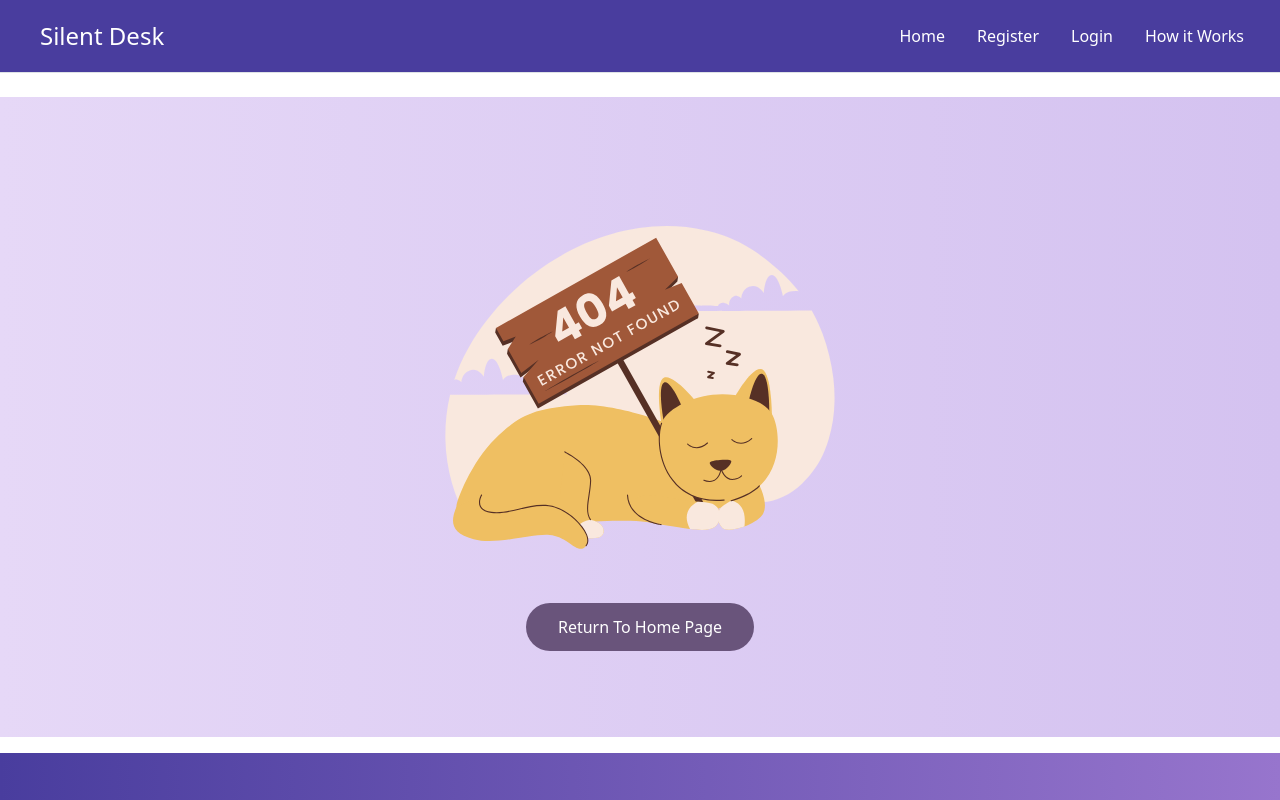
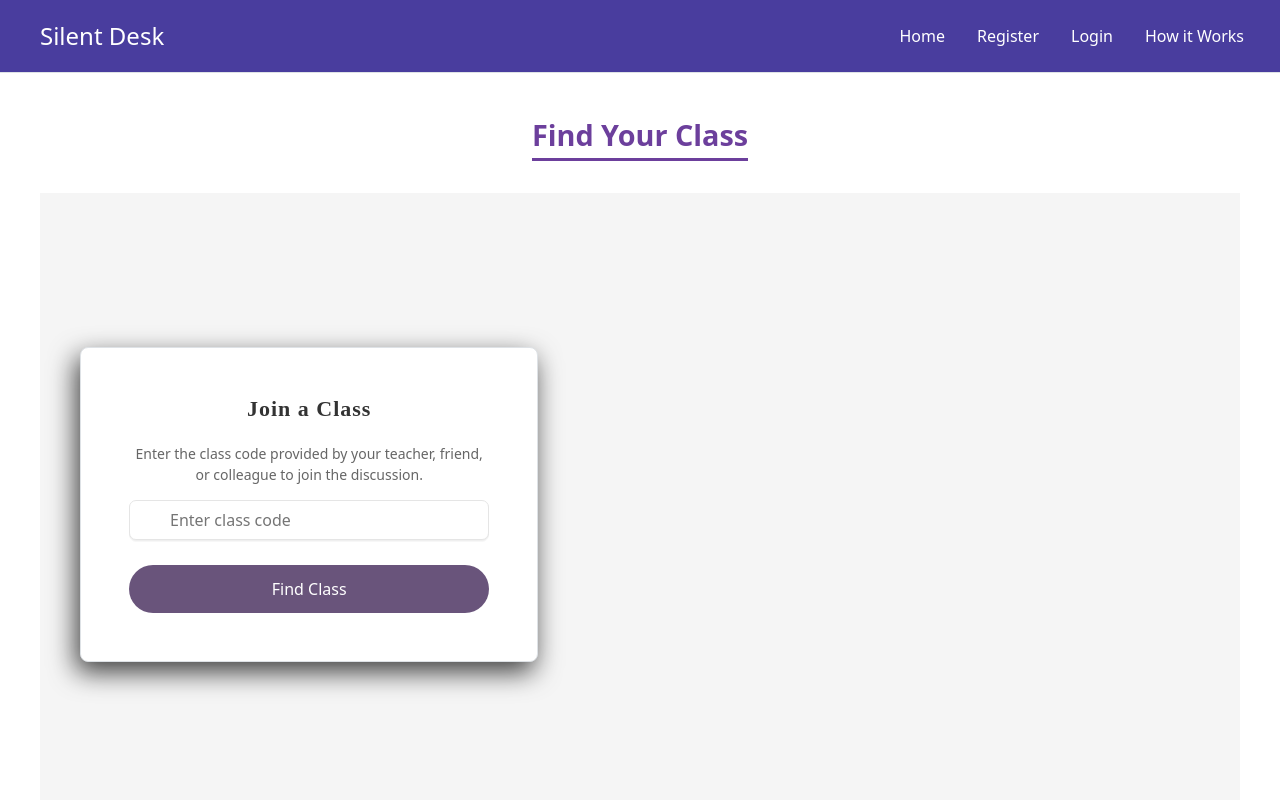
Before and after one commit to madihamalghani/frontend-silent-desk, a React (Vite) app: page /join/class in a window 1280 px wide. Shown: the top 800 px of the page. Built offline with nearby package versions, Linux system fonts and the light colour scheme; no server answers.

Commit message:
join class

```diff
--- a/src/App.jsx
+++ b/src/App.jsx
@@ -10,6 +10,7 @@ import Login from './components/auth.js/Login.jsx';
 import Register from './components/auth.js/Register.jsx';
 import AdminClass from './components/class/AdminClass.jsx';
 import CreateClass from './components/class/CreateClass.jsx';
+import JoinClass from './components/class/JoinClass.jsx';
 import MemberClass from './components/class/MemberClass.jsx';
 import Home from './components/homePage/Home.jsx';
 import NotFound from './components/notFound/notFound.jsx';
@@ -48,7 +49,7 @@ function App() {
         <Route path="/admin/dashboard" element={<AdminDashboard/>} />
         <Route path="/admin/classes" element={<AdminClass/>} />
         <Route path="/member/classes" element={<MemberClass/>} />
-
+        <Route path="/join/class" element={<JoinClass/>} />
 
 
 
--- a/src/components/Layout/Navbar.jsx
+++ b/src/components/Layout/Navbar.jsx
@@ -32,7 +32,7 @@ function Navbar() {
                     {isAuthorized && (
                         <>
                             <li className="nav-item"><Link to="/createclass" className="nav-link navlinks fontnav text-white">Create Class</Link></li>
-                            <li className="nav-item"><Link to="/joinclasshtml" className="nav-link navlinks fontnav text-white">Join Class</Link></li>
+                            <li className="nav-item"><Link to="/join/class" className="nav-link navlinks fontnav text-white">Join Class</Link></li>
                             <li className="nav-item"><Link to="/allclasses" className="nav-link navlinks fontnav text-white">All Classes</Link></li>
                             <li className="nav-item"><Link to="/admin/dashboard" className="nav-link navlinks fontnav text-white">Admin Dashboard</Link></li>
                             <li className="nav-item"><Link to="/studentDashboard" className="nav-link navlinks fontnav text-white">Student Dashboard</Link></li>
--- a/src/components/class/AdminClass.jsx
+++ b/src/components/class/AdminClass.jsx
@@ -32,7 +32,6 @@ function AdminClass() {
         }
     }, [isAuthorized, navigateTo]);
 
-    // ✅ Prevents unmounting issues
     if (isAuthorized === undefined) {
         return <p>Loading...</p>;
     }
--- /dev/null
+++ b/src/components/class/JoinClass.jsx
@@ -0,0 +1,86 @@
+import axios from 'axios';
+import React, { useContext, useState } from 'react';
+import { toast } from "react-hot-toast";
+import { Context } from '../../main';
+
+function JoinClass() {
+    const [classCode, setClassCode] = useState("");
+    const [classData, setClassData] = useState(null);  // Store class details
+    const [error, setError] = useState(null); // Store error message
+    const { isAuthorized } = useContext(Context);
+
+    const findClass = async (e) => {
+        e.preventDefault();
+        try {
+            const { data } = await axios.get(`http://localhost:5000/api/class/found/bycode?classCode=${classCode}`, {
+                withCredentials: true,
+                headers: { "Content-Type": "application/json" }
+            });
+
+            toast.success(data.message);
+            setClassData(data.class);  // Store class details
+            setError(null);  // Clear previous error if successful
+            setClassCode("");
+        } catch (error) {
+            console.error(error.response?.data?.message || "An error occurred");
+            toast.error(error.response?.data?.message || "An error occurred");
+            setClassData(null);
+            setError("No class found. Please check the class code."); // Set error message
+        }
+    };
+
+    return (
+        <>
+            <div className="container feature-heading-container mb-4">
+                <h2 className="feature-heading">Find Your Class</h2>
+            </div>
+
+            <div className="option-form-container mb-6">
+                <div className="col-md-10">
+                    <div className="p-5 border rounded-3 card-design mb-3">
+                        <h3>Join a Class</h3>
+                        <p>Enter the class code provided by your teacher, friend, or colleague to join the discussion.</p>
+                        <div className="input_container">
+                            <input
+                                value={classCode}
+                                onChange={(e) => setClassCode(e.target.value)}
+                                placeholder="Enter class code"
+                                name="class-code"
+                                type="text"
+                                className="input_field"
+                                id="class-code-field"
+                            />
+                            <button className="button" onClick={findClass}>
+                                <span className="button-content">Find Class</span>
+                            </button>
+                        </div>
+                    </div>
+                </div>
+
+                {/* 🟢 Error Message (if no class found) */}
+                {error && (
+                    <div className="col-md-10">
+                        <div className="p-4 border rounded-3 card-design text-center text-danger">
+                            <h4>{error}</h4>
+                        </div>
+                    </div>
+                )}
+
+                {/* 🟢 Display the class details if found */}
+                {classData && (
+                    <div className="col-md-10">
+                        <div className="p-5 border rounded-3 card-design">
+                            <h3>Class Details</h3>
+                            <p><strong>Class Name:</strong> {classData.name}</p>
+                            <p><strong>Class Code:</strong> {classData.classCode}</p>
+                            <p><strong>Created By:</strong> {classData.teacherName}</p>
+                            <p><strong>Description:</strong> {classData.description || "No description available"}</p>
+                        </div>
+                    </div>
+                )}
+            </div>
+        </>
+    );
+}
+
+export default JoinClass;
```
